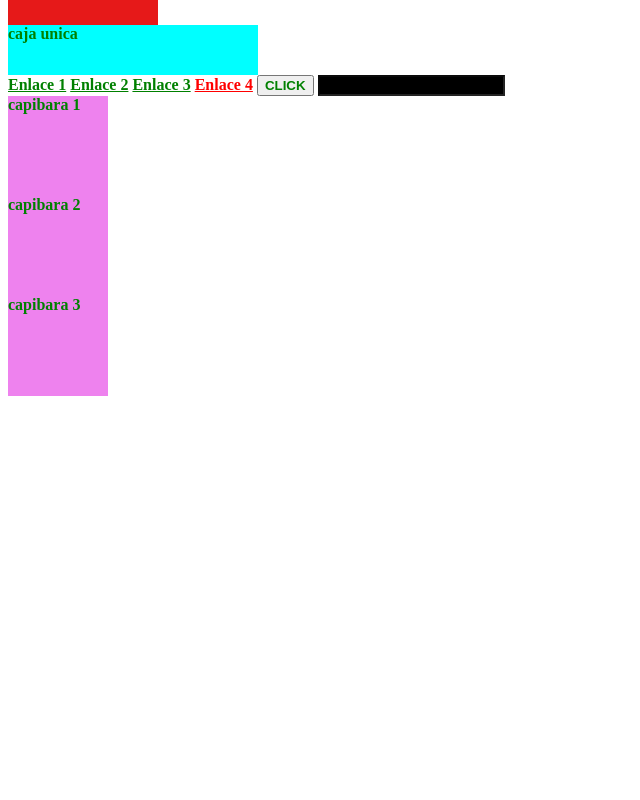
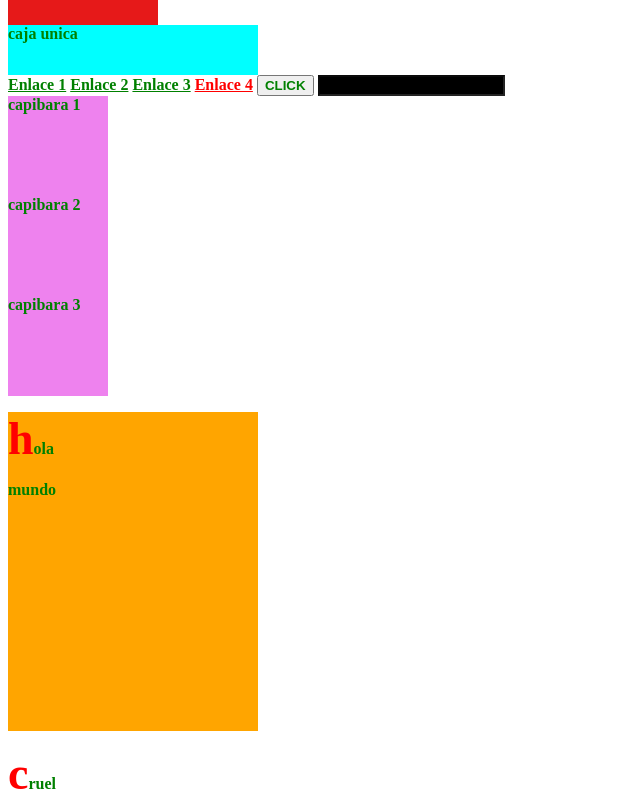
Before and after one commit to christian-ledezma/TecWeb_CSS_1, a plain HTML site: page index.html in a window 1280 px wide. Shown: the part 936-1736 px from the top of the page, without its empty margins (0-640 px from the left). Before the commit the page ends 1340 px from the top, so only its background shows below. Drawn offline with Linux system fonts and the light colour scheme.

Commit message:
feat: avance fin

```diff
--- a/estilos.css
+++ b/estilos.css
@@ -70,3 +70,7 @@ p::first-letter{
     height: 100px;
     background-color: violet;
 }
+
+.padre p{
+    color: red;
+}
--- a/index.html
+++ b/index.html
@@ -46,5 +46,11 @@
     <div class="capibara3">
         capibara 3
     </div>
+
+    <div class="padre">
+        <p>hola</p>
+        <div>mundo</div>
+        <p>cruel</p>
+    </div>
 </body>
 </html>
```
